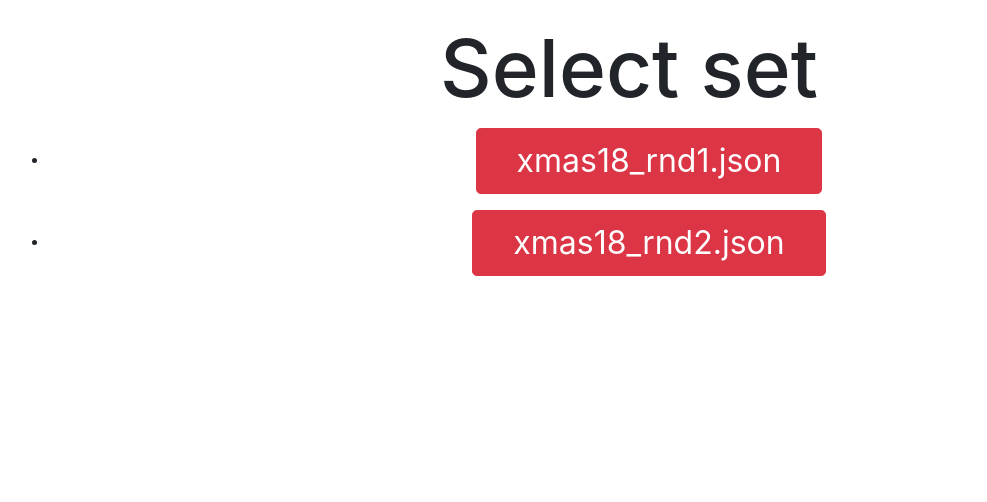
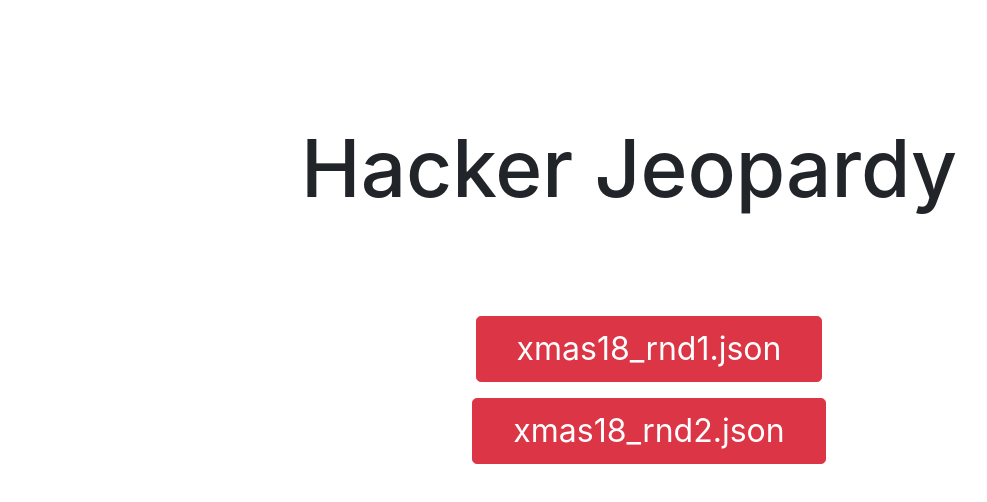
Before and after one commit to vspaceone/hackerjeopardy, an Angular app: page / in a window 1280 px wide. Shown: the top 502 px of the page, without its empty margins (11-998 px from the left). Built offline with nearby package versions, Linux system fonts and the light colour scheme.

Commit message:
Add colors

```diff
--- a/src/app/app.component.html
+++ b/src/app/app.component.html
@@ -44,9 +44,9 @@
 
   <div *ngIf="!qanda" class="card" style="width: 100%; height: 100%; position: absolute; top: 0; left: 0; z-index: 2;">
     <div class="card-body">
-      <h5 class="card-title" style="font-size: 5em">Select set</h5>
+      <h5 class="card-title" style="font-size: 5em; margin: 100px;">Hacker Jeopardy</h5>
       <form name="myForm">
-        <ul>
+        <ul style="list-style-type:none">
         <li *ngFor="let s of sets">
         <p><button type="button" class="card-text" class="btn btn-danger btn-lg" (click)="selectSet(s)">{{s}}</button></p>
       </li>
@@ -59,8 +59,10 @@
     <div class="card-body">
       <h5 class="card-title" style="font-size: 5em">{{renamePlayer.name}}</h5>
       <form name="myForm">
-        <label>New name:</label>
+        <label>Name:</label>
         <p><input class="card-text" type="text" name="name" [value]="renamePlayer.name" [(ngModel)]="renamePlayer.name"></p>
+        <label [style.background-color]="renamePlayer.color" >Color:</label>
+        <p><input class="card-text" type="text" name="color" [value]="renamePlayer.color" [(ngModel)]="renamePlayer.color"></p>
         <p><button type="button" class="card-text" class="btn btn-danger btn-lg" (click)="renameFinished()">ok</button></p>
       </form>
     </div>
@@ -98,7 +100,7 @@
 </div>
 <div class="card-group">
   <div *ngFor="let d of qanda" class="card-column" style="width: 20%; padding: 10px">
-    <button class="btn btn-primary text-center av-{{q.available}}" style="width: 100%; margin-top: 4px;" *ngFor="let q of d.questions" (click)="onSelect(q)">
+    <button class="btn btn-primary text-center av-{{q.available}}" [style.background-color]="q.color" style="width: 100%; margin-top: 4px;" *ngFor="let q of d.questions" (click)="onSelect(q)">
       {{q.value}}
     </button>
   </div>
@@ -106,9 +108,9 @@
 
 <div class="card-group" style="margin: 20px;">
   <div class="card text-center" *ngFor="let p of players">
-    <div class="card-body">
+    <div class="card-body"  [style.background-color]="p.color">
       <h5 class="card-title" style="font-size: 2em;" (click)="rename(p)">{{p.name}}</h5>
-      <p style="font-size: 3em"><button class="btn" style="color:white; background-color: white" (click)="minus(p)">+</button>{{p.score}}<button class="btn" style="color:white; background-color: white" (click)="plus(p)">+</button></p>
+      <p style="font-size: 3em"><button class="btn" [style.background-color]="p.color" [style.color]="p.color" (click)="minus(p)">+</button>{{p.score}}<button class="btn" [style.background-color]="p.color" [style.color]="p.color" (click)="plus(p)">+</button></p>
     </div>
   </div>
 </div>
--- a/src/app/app.component.ts
+++ b/src/app/app.component.ts
@@ -33,7 +33,8 @@ export class AppComponent {
     }else{
       p.score = p.score + this.selectedQuestion.value;
     }
-    q.available = false
+    q.available = false;
+    q.color = p.color;
     this.couldBeCanceled = false;
   }
 
@@ -80,9 +81,9 @@ export class AppComponent {
   }
 
   players = [
-    {"name":"player1", "score": 0},
-    {"name":"player2", "score": 0},
-    {"name":"player3", "score": 0}
+    {"name":"player1", "score": 0, "color": "#ff6b6b"},
+    {"name":"player2", "score": 0, "color": "#6eff6b"},
+    {"name":"player3", "score": 0, "color": "#ffec6b"}
   ]
 
   qanda = undefined;
```
